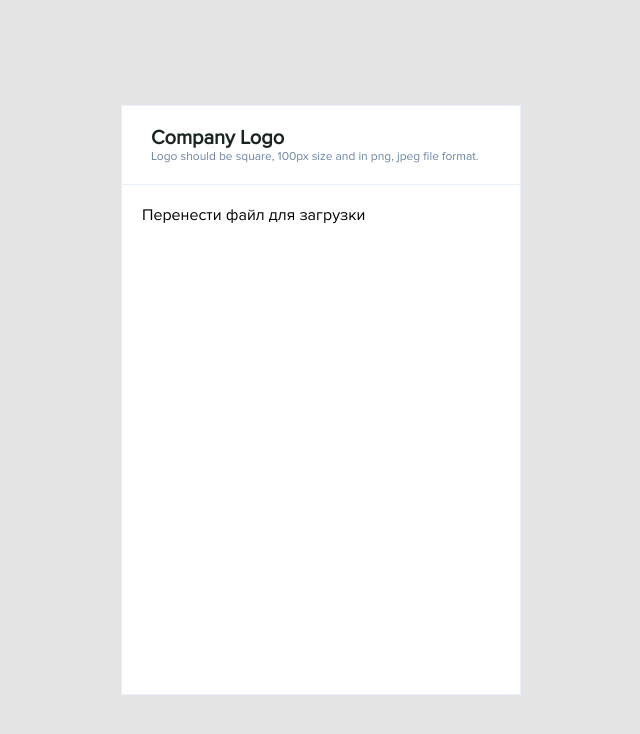
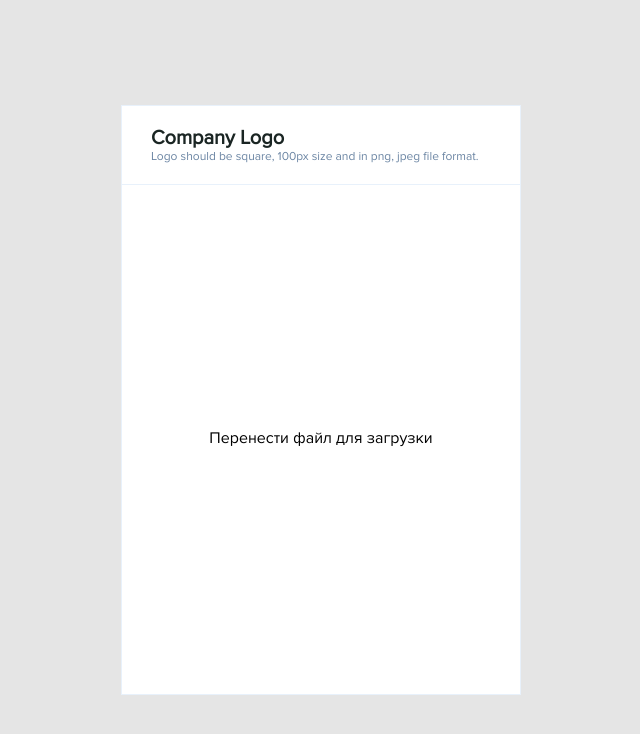
Before and after one commit to kraken1970/test-task, a React (Create React App) app: page / in a window 1280 px wide. Shown: the top 734 px of the page, without its empty margins (319-959 px from the left). Built offline with nearby package versions, Linux system fonts and the light colour scheme.

Commit message:
variant01

```diff
--- a/package.json
+++ b/package.json
@@ -6,6 +6,8 @@
     "@testing-library/jest-dom": "^5.11.4",
     "@testing-library/react": "^11.1.0",
     "@testing-library/user-event": "^12.1.10",
+    "axios": "^0.21.1",
+    "classnames": "^2.3.1",
     "react": "^17.0.2",
     "react-dom": "^17.0.2",
     "react-scripts": "4.0.3",
--- a/src/components/LoadZone/LoadZone.jsx
+++ b/src/components/LoadZone/LoadZone.jsx
@@ -1,15 +1,54 @@
-import React, { useState } from 'react';
+import { useState } from 'react';
+import classNames from 'classnames';
+import axios from 'axios';
 import styles from './LoadZone.module.scss';
 
 const LoadZone = () => {
   const [drag, setDrag] = useState(false);
 
+  function dragStartHandler(e) {
+    e.preventDefault();
+    setDrag(true);
+  }
+
+  function dralLeaveHandler(e) {
+    e.preventDefault();
+    setDrag(false);
+  }
+
+  function onDropHandler(e) {
+    e.preventDefault();
+    let files = [...e.dataTransfer.files];
+    console.log(files);
+    //Для загрузки на сервер:
+    // const formData = new FormData();
+    // formData.append('file', files[0]);
+    // axios.post('url', formData);
+
+    setDrag(false);
+  }
+
   return (
     <div className={styles.loadZone}>
       {drag ? (
-        <div className={styles.dropArea}>Отпустить файл для загрузки</div>
+        <div
+          className={classNames(styles.area, styles.dropArea)}
+          onDragStart={(e) => dragStartHandler(e)}
+          onDragLeave={(e) => dralLeaveHandler(e)}
+          onDragOver={(e) => dragStartHandler(e)}
+          onDrop={(e) => onDropHandler(e)}
+        >
+          Отпустить файл для загрузки
+        </div>
       ) : (
-        <div className={styles.dragArea}>Перенести файл для загрузки</div>
+        <div
+          className={styles.area}
+          onDragStart={(e) => dragStartHandler(e)}
+          onDragLeave={(e) => dralLeaveHandler(e)}
+          onDragOver={(e) => dragStartHandler(e)}
+        >
+          Перенести файл для загрузки
+        </div>
       )}
     </div>
   );
--- a/src/components/LoadZone/LoadZone.module.scss
+++ b/src/components/LoadZone/LoadZone.module.scss
@@ -1,6 +1,14 @@
 .loadZone {
   width: 100%;
   height: 100%;
+}
+
+.area {
+  width: 100%;
+  height: 85%;
+  display: flex;
+  align-items: center;
+  justify-content: center;
 }
 
 .dropArea {
```
Also changed, not shown: 1 other file (tests, documents, lock files or other folders).
